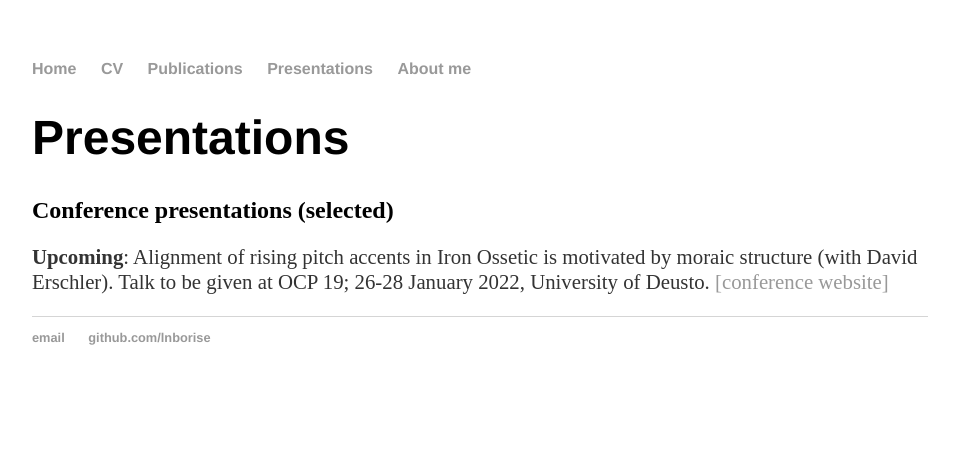
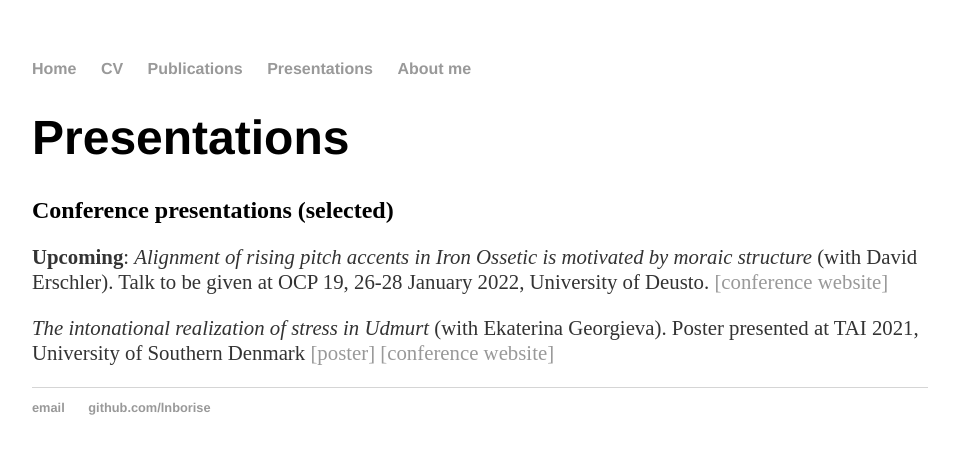
Before and after one commit to lnborise/lnborise.github.io, a Jekyll site: the page built from presentations.html, in a window 1280 px wide. Shown: the top 454 px of the page, without its empty margins (160-1119 px from the left). Built offline with Jekyll 4.4.1, drawn with Linux system fonts in a browser that asks for light colours.

Commit message:
Update presentations.html

```diff
--- a/presentations.html
+++ b/presentations.html
@@ -7,4 +7,6 @@ title: Presentations
 
 	 <h2>Conference presentations (selected)</h2>
 
-	<p><b>Upcoming</b>: Alignment of rising pitch accents in Iron Ossetic is motivated by moraic structure (with David Erschler). Talk to be given at OCP 19; 26-28 January 2022, University of Deusto. <a href="https://sulfsbjorninn.wixsite.com/ocp19"> [conference website]</a>
+	<p><b>Upcoming</b>: <i>Alignment of rising pitch accents in Iron Ossetic is motivated by moraic structure</i> (with David Erschler). Talk to be given at OCP 19, 26-28 January 2022, University of Deusto. <a href="https://sulfsbjorninn.wixsite.com/ocp19"> [conference website]</a></p>
+
+	<p><i>The intonational realization of stress in Udmurt</i> (with Ekaterina Georgieva). Poster presented at TAI 2021, University of Southern Denmark <a href="https://lnborise.github.io/assets/BoriseGeorgievaTAI_Udmurt.pdf"> [poster]</a> <a href="https://my.eventbuizz.com/event/1st-international-conference-on-tone-and-intonation--tai--2021/detail"> [conference website]</a></p>
```
